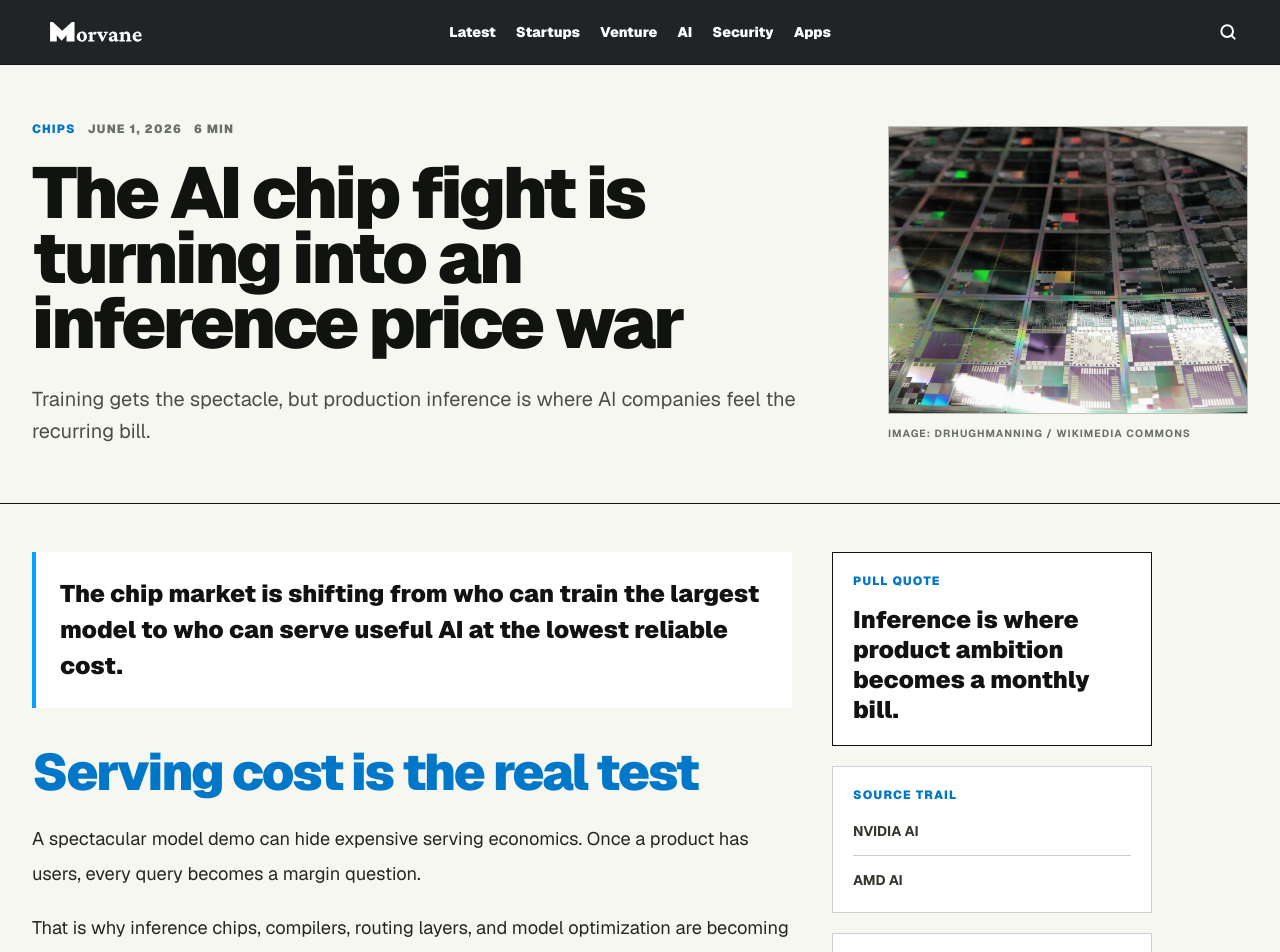
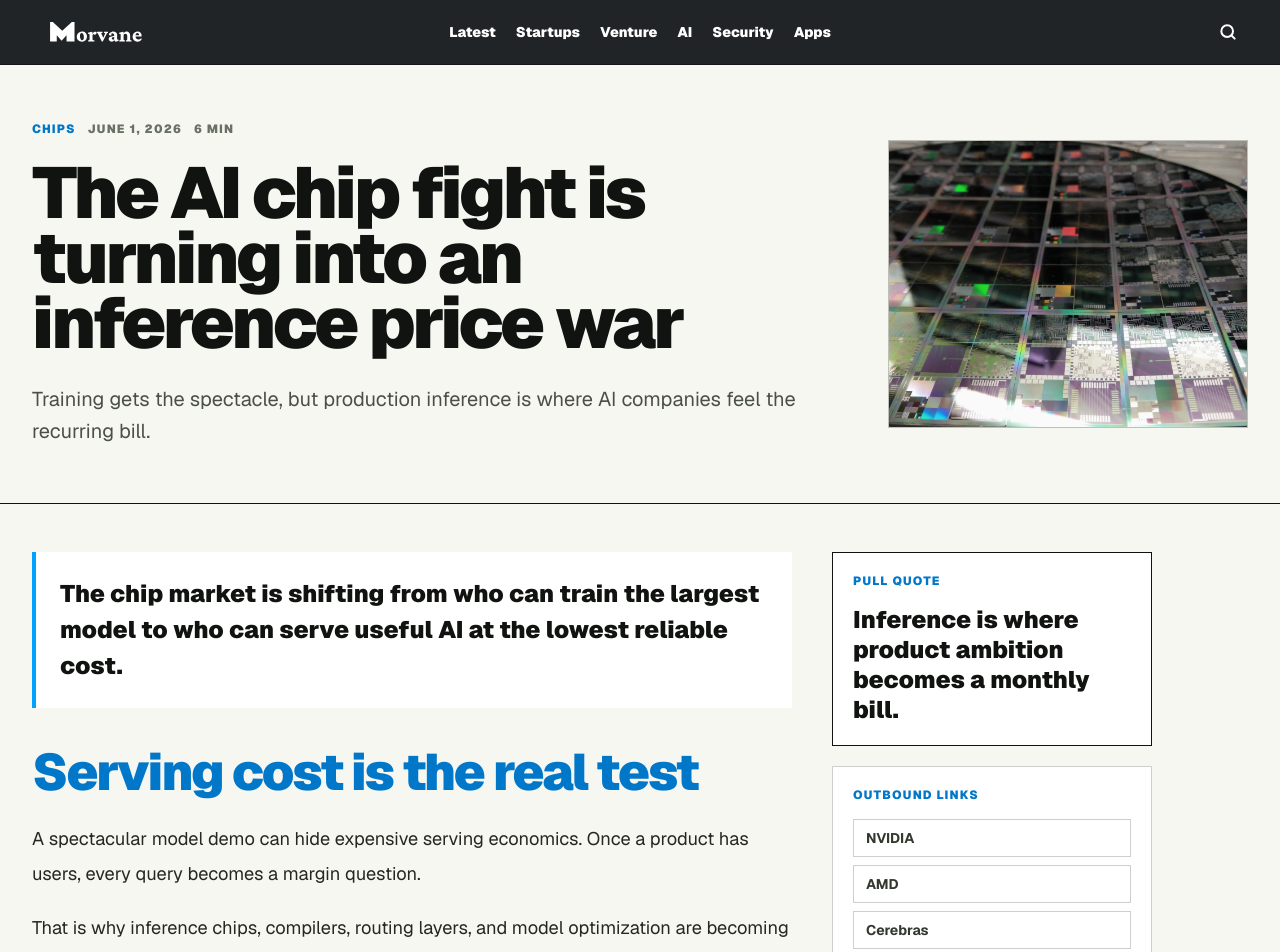
Before and after one commit to farzeenilyaszargar/Morvane, a Next.js app: page /articles/ai-chip-market-inference-price-war in a window 1280 px wide. Shown: the top 952 px of the page. Built offline with nearby package versions, Linux system fonts and the light colour scheme.

Commit message:
Clean article source displays

```diff
--- a/app/articles/[slug]/page.tsx
+++ b/app/articles/[slug]/page.tsx
@@ -130,7 +130,6 @@ export default async function ArticlePage({ params }: ArticlePageProps) {
       "@type": "ImageObject",
       url: absoluteUrl(article.image.src),
       caption: article.image.alt,
-      creditText: article.image.credit,
     },
     thumbnailUrl: absoluteUrl(article.image.src),
     mentions: mentionedLinks.map((link) => ({
@@ -212,14 +211,6 @@ export default async function ArticlePage({ params }: ArticlePageProps) {
                     className="cover-image object-cover"
                   />
                 </div>
-                <a
-                  href={article.image.creditUrl}
-                  className="mt-3 block text-[0.65rem] font-bold uppercase tracking-[0.1em] text-[#697064] transition hover:text-[#0077C8]"
-                  target="_blank"
-                  rel="noopener"
-                >
-                  Image: {article.image.credit}
-                </a>
               </div>
             </div>
           </header>
@@ -251,26 +242,6 @@ export default async function ArticlePage({ params }: ArticlePageProps) {
                   {article.pullQuote}
                 </p>
               </div>
-              {article.sourceLinks ? (
-                <div className="border border-[#10130f]/20 bg-white p-5">
-                  <p className="text-xs font-black uppercase tracking-[0.1em] text-[#0077C8]">
-                    Source Trail
-                  </p>
-                  <div className="mt-4 space-y-3">
-                    {article.sourceLinks.map((source) => (
-                      <a
-                        key={source.url}
-                        href={source.url}
-                        target="_blank"
-                        rel="noopener"
-                        className="block border-t border-[#10130f]/20 pt-3 text-sm font-bold leading-6 text-[#33382f] transition first:border-t-0 first:pt-0 hover:text-[#0077C8]"
-                      >
-                        {source.label}
-                      </a>
-                    ))}
-                  </div>
-                </div>
-              ) : null}
               {mentionedLinks.length > 0 ? (
                 <div className="border border-[#10130f]/20 bg-white p-5">
                   <p className="text-xs font-black uppercase tracking-[0.1em] text-[#0077C8]">
--- a/lib/articles.ts
+++ b/lib/articles.ts
@@ -214,7 +214,7 @@ export const articles: Article[] = [
     publishedAt: "2026-06-01",
     readTime: "7 min",
     accent: "bg-[#00A2FF]",
-    image: images.code,
+    image: images.enterprise,
     keywords: ["GitHub Copilot", "AI pricing", "developer tools", "software subscriptions"],
     standfirst:
       "AI features changed the cost structure of software. Now subscription pricing is catching up.",
@@ -517,7 +517,7 @@ export const articles: Article[] = [
     publishedAt: "2026-06-01",
     readTime: "6 min",
     accent: "bg-[#00A2FF]",
-    image: images.founders,
+    image: images.venture,
     keywords: ["angel funds", "startup operators", "venture capital", "Snap alumni"],
     seo: {
       title: "Operator-led angel funds are reshaping startup capital",
```
